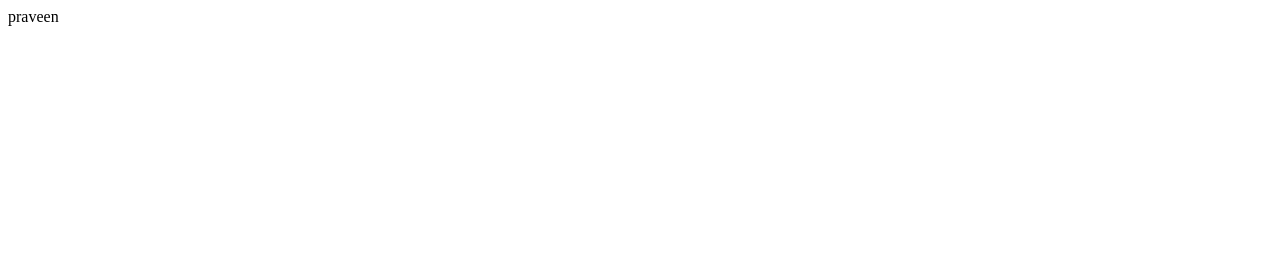
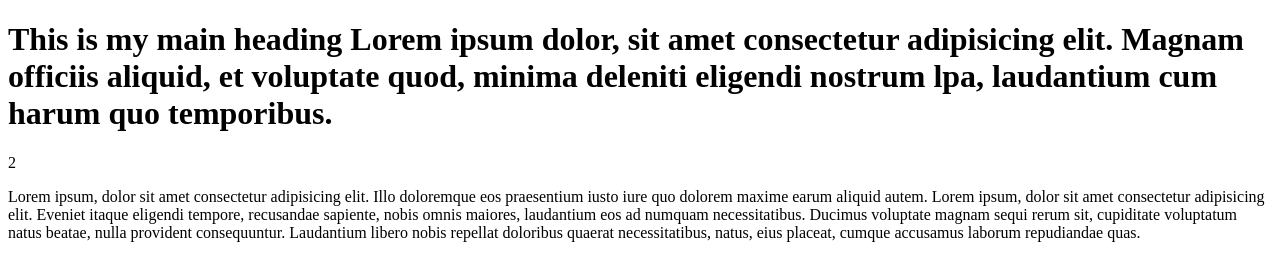
Before and after one commit to Praveenpravi16/THRUSKILLS, a plain HTML site: page first.html in a window 1280 px wide. Drawn offline with Linux system fonts and the light colour scheme.

Commit message:
added successfully

```diff
--- a/first.html
+++ b/first.html
@@ -1,9 +1,19 @@
-<html>
-    <head>
+<!DOCTYPE html>
+<html lang="en">
+<head>
+    <meta charset="UTF-8">
+    <meta name="viewport" content="width=device-width, initial-scale=1.0">
+    <title>Document</title>
+    <link rel="stylesheet" href="first.css">
+</head>
+<body>
+    <h1>This is my main heading Lorem ipsum dolor, sit amet consectetur adipisicing elit. Magnam officiis aliquid,
+     et voluptate quod, minima deleniti eligendi nostrum
+     lpa, laudantium cum harum quo temporibus.</h1>
 
-
-    </head>
-    <body>
-        <p>praveen</p>
-    </body>
+    2 <p>Lorem ipsum, dolor sit amet consectetur adipisicing elit.
+    Illo doloremque eos praesentium iusto iure quo
+    dolorem maxime earum aliquid autem. Lorem ipsum, dolor sit amet consectetur adipisicing elit. Eveniet itaque eligendi tempore, recusandae sapiente, nobis omnis maiores, laudantium eos ad numquam necessitatibus. Ducimus voluptate magnam sequi rerum sit, cupiditate voluptatum natus beatae, nulla provident consequuntur. Laudantium libero nobis repellat doloribus quaerat necessitatibus, natus, eius placeat, cumque accusamus
+    laborum repudiandae quas.</p>
+</body>
 </html>
```
Also changed, not shown: first.css (added).
